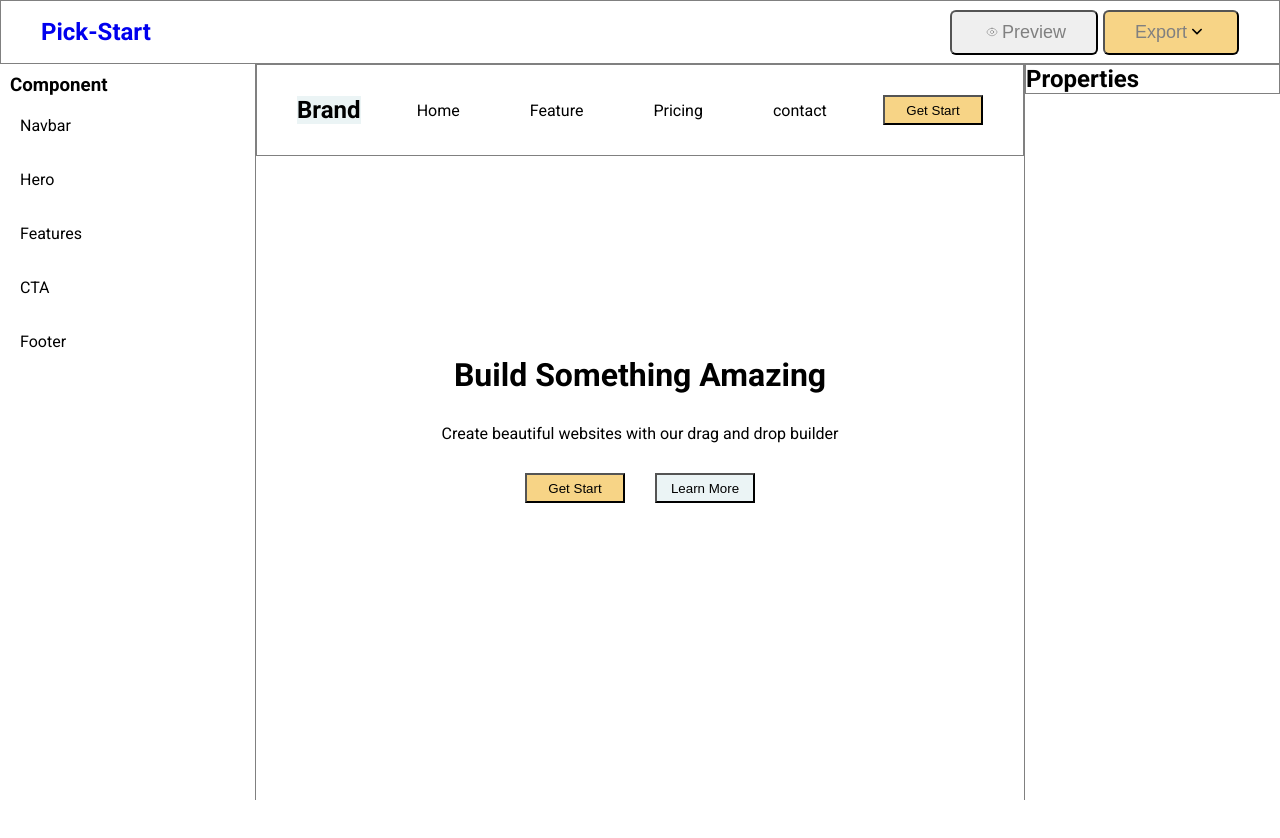
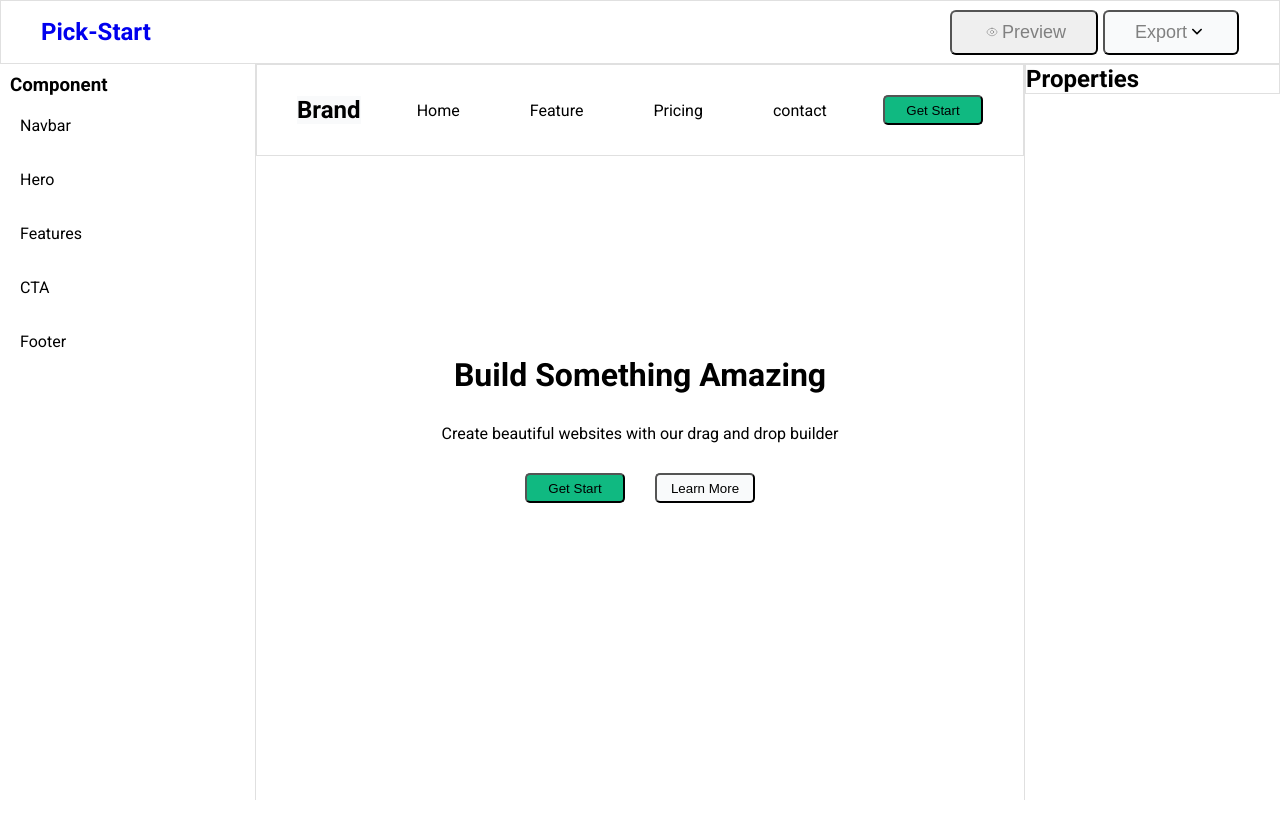
Before and after one commit to pratikadhikari2062/Pick-Start, a React (Vite) app: page / in a window 1280 px wide. Shown: the top 838 px of the page. Built offline with nearby package versions, Linux system fonts and the light colour scheme.

Commit message:
ui build

```diff
--- a/src/components/layout/navbar/Navbar.styles.ts
+++ b/src/components/layout/navbar/Navbar.styles.ts
@@ -42,7 +42,7 @@ export const ExportButton = styled.button`
     color:gray;
     border-radius: 6px;
     display:flex;
-    background-color:var(--primary-color)
+    background-color:var(--background-color)
 
 
 `;
--- a/src/components/ui/navbar/UiNavbar.styles.ts
+++ b/src/components/ui/navbar/UiNavbar.styles.ts
@@ -11,7 +11,7 @@ export const NavContaine = styled.nav`
 `;
 
 export const HeadingTwo = styled.h2`
-  background-color: var(--secondary-color);
+  background-color: var(--background-color);
 `;
 
 export const NavList = styled.ul`
@@ -31,7 +31,7 @@ export const Startbutton = styled.button`
   height: 30px;
   width: 100px;
   background-color: var(--primary-color);
-
+  border-radius:5px;
   @media (max-width: 767px) {
     display: none;
   }
--- a/src/index.css
+++ b/src/index.css
@@ -6,9 +6,10 @@
   box-sizing: border-box;
 }
 :root {
-  --border-color: gray;
-  --primary-color: #f7d486;
-  --secondary-color: #ebf4f5;
+  --border-color: #e0e0e0;
+  --primary-color: #10B981;
+  --secondary-color: #1F2937;
+  --background-color:#F9FAFB;
   --font-size-xs: 0.75rem;
   --font-size-sm: 0.875rem;
   --font-size-md: 1rem;
--- a/src/routes/index.tsx
+++ b/src/routes/index.tsx
@@ -15,19 +15,21 @@ export const NavContaine = styled.nav`
 `;
 
 export const HeadingTwo = styled.h2`
-  background-color: var(--secondary-color);
+  background-color: var(--background-color);
 `;
 const Startbutton = styled.button`
-height:30px;
-width:100px;
-background-color: var(--primary-color);
+  height: 30px;
+  border-radius: 5px;
+  width: 100px;
+  background-color: var(--primary-color);
 `;
 
 const LearnButton = styled.button`
   height: 30px;
   width: 100px;
-  margin-left:30px;
-  background-color: var(--secondary-color);
+  border-radius: 5px;
+  margin-left: 30px;
+  background-color: var(--background-color);
 `;
 
 const HeadingOne = styled.h1`
```
